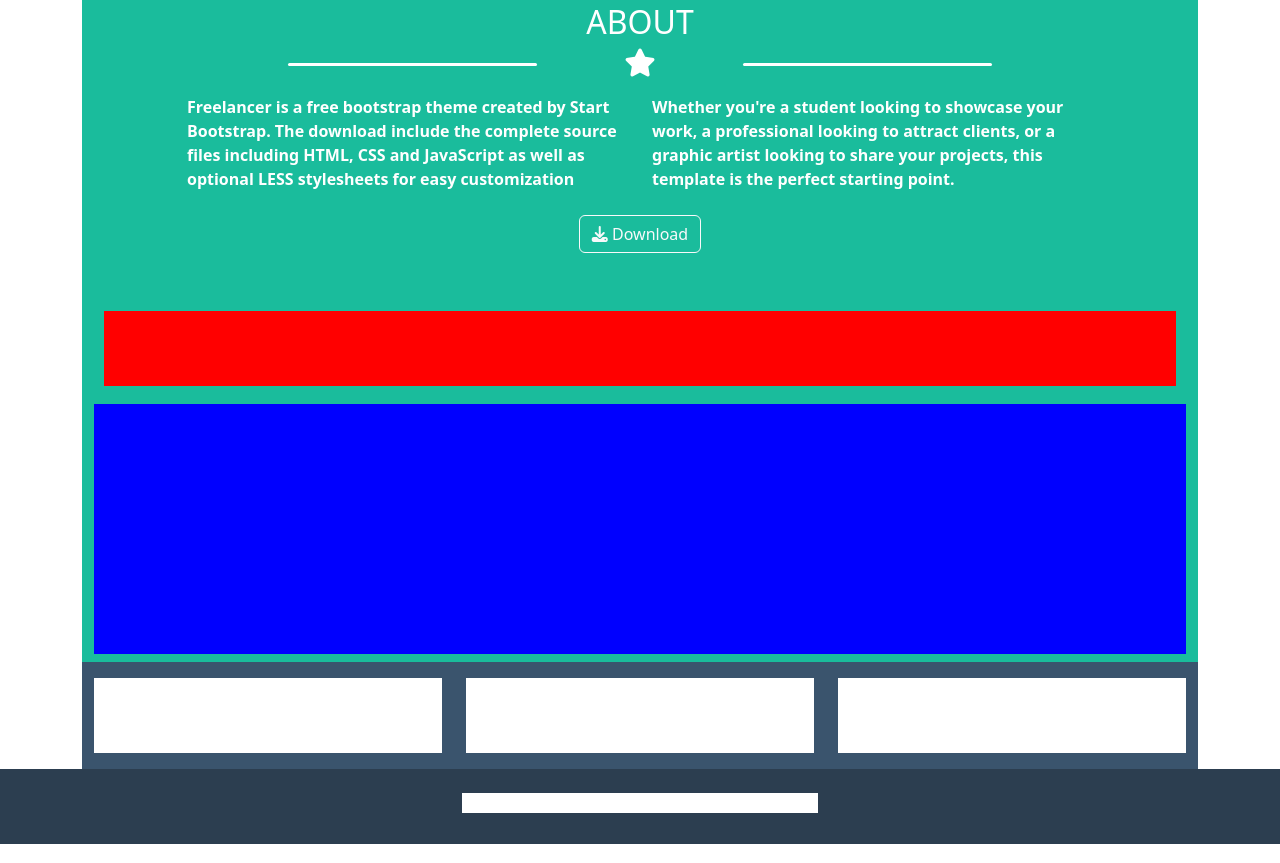
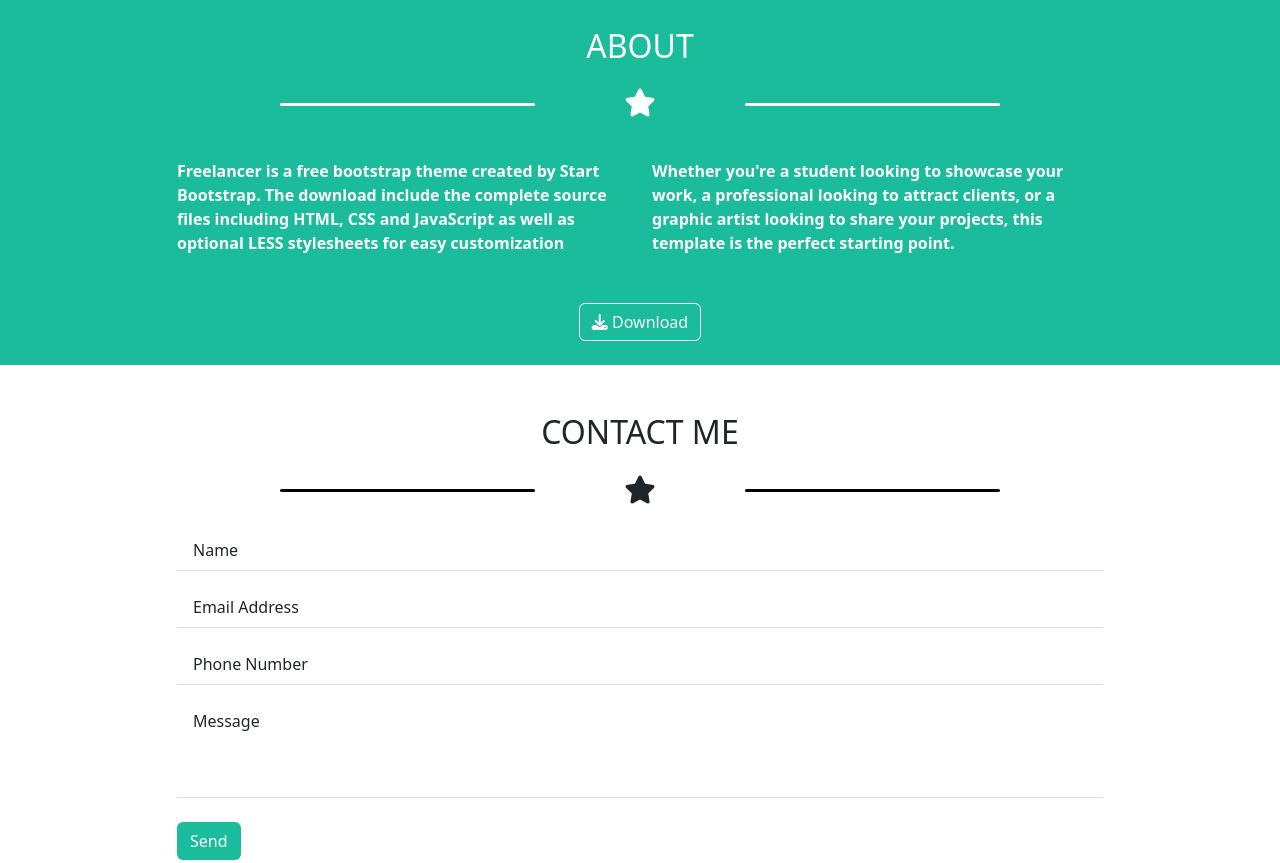
Before and after one commit to LucaFormica17/html-css-bootstrap-freelancer, a plain HTML site: page index.html in a window 1280 px wide. Shown: the part 1319-2182 px from the top of the page. Drawn offline with nearby package versions, Linux system fonts and the light colour scheme.

Commit message:
[UPDATE] added contact-s and fixed error

```diff
--- a/index.html
+++ b/index.html
@@ -69,7 +69,7 @@
                 <div class="row">
                     <div class="col-12">
                         <div class="text-center text-uppercase mt-5">
-                            <h2>portfolio</h2>
+                            <h2 my-4>portfolio</h2>
                         </div>
                         <div class="row w-md-50 mx-auto align-items-center my-2">
                             <div class="col-3 offset-2">
@@ -82,7 +82,7 @@
                                 <div class="line bg-black"></div>
                             </div>
                         </div>
-                    <div class="row">
+                    </div>
                     <div class="col-12 col-md-6 col-lg-4">
                         <img class="img-fluid rounded rounded-1 my-2" src="./img/cabin.png" alt="cabin">
                     </div>
@@ -103,13 +103,12 @@
                     </div>
                 </div>
             </div>
-            </div>
             <!-- ABOUT SECTION -->
             <div class="bg-aqua">
                 <div class="container">
                     <div class="row justify-content-center text-white">
                         <div class="col-12 my-4">
-                            <div class="text-center text-uppercase">
+                            <div class="text-center text-uppercase my-4">
                                 <h2>about</h2>
                             </div>
                             <div class="row w-md-50 mx-auto align-items-center my-2">
@@ -123,18 +122,17 @@
                                     <div class="line bg-white"></div>
                                 </div>
                             </div>
-                        <div class="row">
-                            <div class="col-8 col-md-5 offset-2 offset-md-1 my-2">
+                        </div>
+                        <div class="col-8 col-md-5 my-2">
                             <p class="fw-semibold">Freelancer is a free bootstrap theme created by Start Bootstrap. The download include the complete source files including HTML, CSS and JavaScript as well as optional LESS stylesheets for easy customization</p>
                         </div>
-                            <div class="col-8 col-md-5 offset-2 offset-md-0 my-2">
+                        <div class="col-8 col-md-5 my-2">
                             <p class="fw-semibold">Whether you're a student looking to showcase your work, a professional looking to attract clients, or a graphic artist looking to share your projects, this template is the perfect starting point.</p>
                         </div>
-                            <div class="col-12 d-flex justify-content-center">
+                        <div class="col-12 d-flex justify-content-center my-4">
                             <div class="btn btn-outline-light">
                                 <i class="fa-solid fa-download"></i>
                                 <span>Download</span>
-                                </div>
                             </div>
                         </div>
                     </div>
@@ -144,13 +142,31 @@
             <div class="container">
                 <div class="row">
                     <div class="col-12 mt-4">
-                        <div class="content title">
-
+                        <div class="text-center text-uppercase my-4">
+                            <h2>contact me</h2>
+                        </div>
+                        <div class="row w-md-50 mx-auto align-items-center my-2">
+                            <div class="col-3 offset-2">
+                                <div class="line bg-black"></div>
+                            </div>
+                            <div class="col-2 text-center">
+                                <i class="fa-solid fa-star fs-3"></i>
+                            </div>
+                            <div class="col-3">
+                                <div class="line bg-black"></div>
                             </div>
                         </div>
-                    <div class="col-12 my-2">
-                        <div class="content form">
-
+                    </div>
+                    <div class="col-10 offset-1 my-2">
+                        <ul class=" list-group list-group-flush mb-5">
+                            <li class="list-group-item my-2 fs-6">Name</li>
+                            <li class="list-group-item my-2 fs-6">Email Address</li>
+                            <li class="list-group-item my-2 fs-6">Phone Number</li>
+                            <li class="list-group-item my-2 fs-6">Message</li>
+                        </ul>
+                        <hr class="text-secondary">
+                        <div class="btn bg-aqua text-white mt-2">
+                            Send
                         </div>
                     </div>
                 </div>
```
Lines whose indentation alone changed are shown as unchanged.
